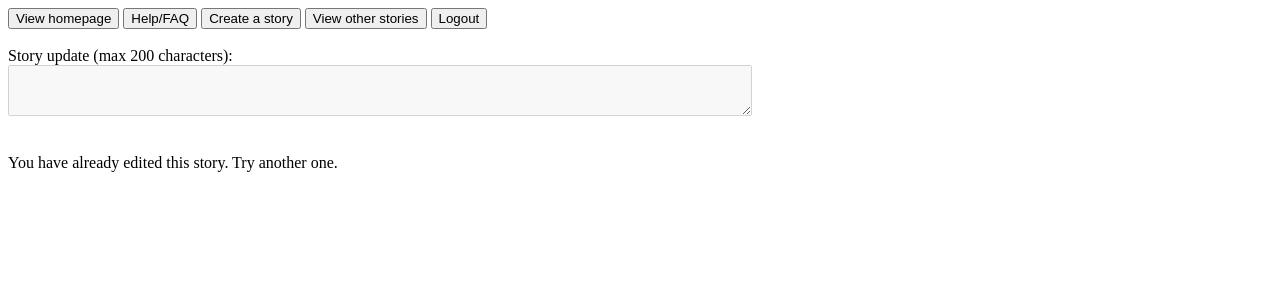
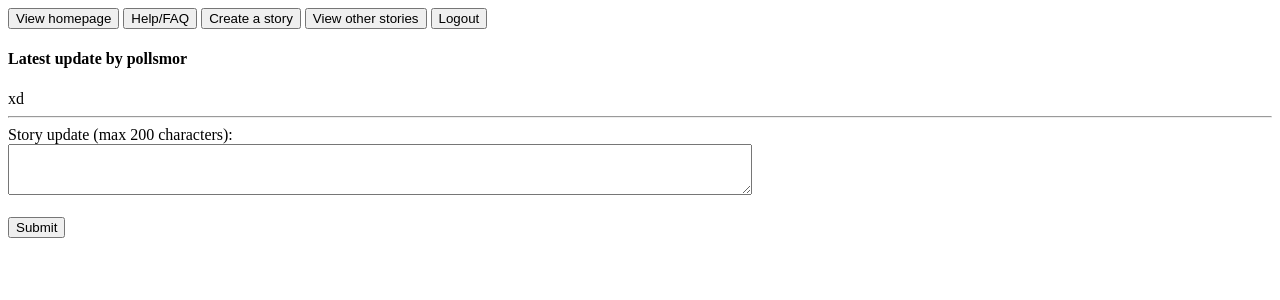
Before and after one commit to laurenp34/softdev_p00, a Flask app: a page that uses templates/editstory.html in a window 1280 px wide. Shown: the top 300 px of the page. Run offline with Flask 2, Linux system fonts and the light colour scheme; a user stored in the database is signed in; data comes from the database, SQL or seed files in the repository; both versions use the stored data as it was after the commit.

Commit message:
Fixed wrong logic for editing stories

```diff
--- a/app.py
+++ b/app.py
@@ -86,22 +86,31 @@
 
     return "Story exists, tough luck."
 
+@app.route("/addstoryupdate", methods=['POST'])
+def addStoryUpdate():
+    title = request.form.get('title')
+    update = request.form.get('update')
+
+    db_ops.addStoryUpdate(title, update, session['user'])
+    flash("Story updated. You may now view the whole story on your homepage. However, your ability to access it will now be disabled.")
+    return redirect(url_for('home'))
+
 @app.route("/stories")
 def stories():
     stories = db_ops.viewStories()
     return render_template("stories.html", stories=stories)
 
 @app.route("/stories/<title>")
-def viewStory(title):
+def editStory(title):
     stories = db_ops.fetchContributedToStories(session['user']).items()
     titles = []
-    for title, story in stories:
-        titles.append(title)
+    for key, value in stories:
+        titles.append(key)
 
     if title in titles:
-        return render_template("editstory.html", title = title, canEdit = False)
+        return render_template("editstory.html", title = title, canEdit = False, latestUpdate = db_ops.fetchLatestUpdate(title))
 
-    return render_template("editstory.html", title = title, canEdit = True)
+    return render_template("editstory.html", title = title, canEdit = True, latestUpdate = db_ops.fetchLatestUpdate(title))
 
 if __name__ == "__main__":
     app.debug = True
--- a/templates/editstory.html
+++ b/templates/editstory.html
@@ -3,18 +3,21 @@
 {% block title %} <title> {{ title }} </title> {% endblock %}
 
 {% block content %}
-  <form action="/addStoryUpdate" method="post">
-      <br>
+  <h4> Latest update by {{ latestUpdate[2] }} </h4>
+  {{ latestUpdate[1] }}
+  <hr>
+  <form action="/addstoryupdate" method="post">
       Story update (max 200 characters):
       <br>
 
       {% if canEdit %}
         <textarea name="update" rows="3" cols="90%" maxlength="200" required="required"></textarea>
+        <input type="hidden" name="title" value= {{ title }} />
         <br><br>
         <input type="submit">
       {% else %}
         <textarea name="update" rows="3" cols="90%" maxlength="200" required="required" disabled></textarea>
-        <br><br>
+        <br>
         <p>You have already edited this story. Try another one.</p>
       {% endif %}
   </form>
--- a/templates/newstory.html
+++ b/templates/newstory.html
@@ -3,7 +3,7 @@
 {% block title %} <title>Create a story</title> {% endblock %}
 
 {% block content %}
-  <form action="/addStory" method="post">
+  <form action="/addstory" method="post">
       <br>
       Story Title (max 30 characters):
       <br>
--- a/templates/stories.html
+++ b/templates/stories.html
@@ -11,7 +11,7 @@
     </tr>
     {% for story in stories %}
       <tr>
-        <td align="left"> {{ story[0] }} </td>
+        <td align="left"> <a href="../stories/{{ story[0] }}"> {{ story[0] }} </a> </td>
         <td align="left"> {{ story[1] }} </td>
         <td align="left"> {{ story[2] }} </td>
       </tr>
--- a/utl/db_ops.py
+++ b/utl/db_ops.py
@@ -187,7 +187,7 @@
     db.commit() #save changes
     db.close()  #close database
 
-def viewStory(title):
+def fetchLatestUpdate(title):
     db = sqlite3.connect(DB_FILE) #open if file exists, otherwise create
     c = db.cursor()               #facilitate db ops
 
@@ -195,12 +195,12 @@
 
     c.execute(
     """
-        SELECT * FROM stories WHERE title = (?)
+        SELECT * FROM storyUpdates
+        WHERE title = (?)
+        ORDER BY timestamp DESC
     """, (title,)
     )
 
-    #==========================================================
-
+    update = c.fetchone()
     db.close()  #close database
-
-    return "a"
+    return update
```
Also changed, not shown: discobandit.db.
